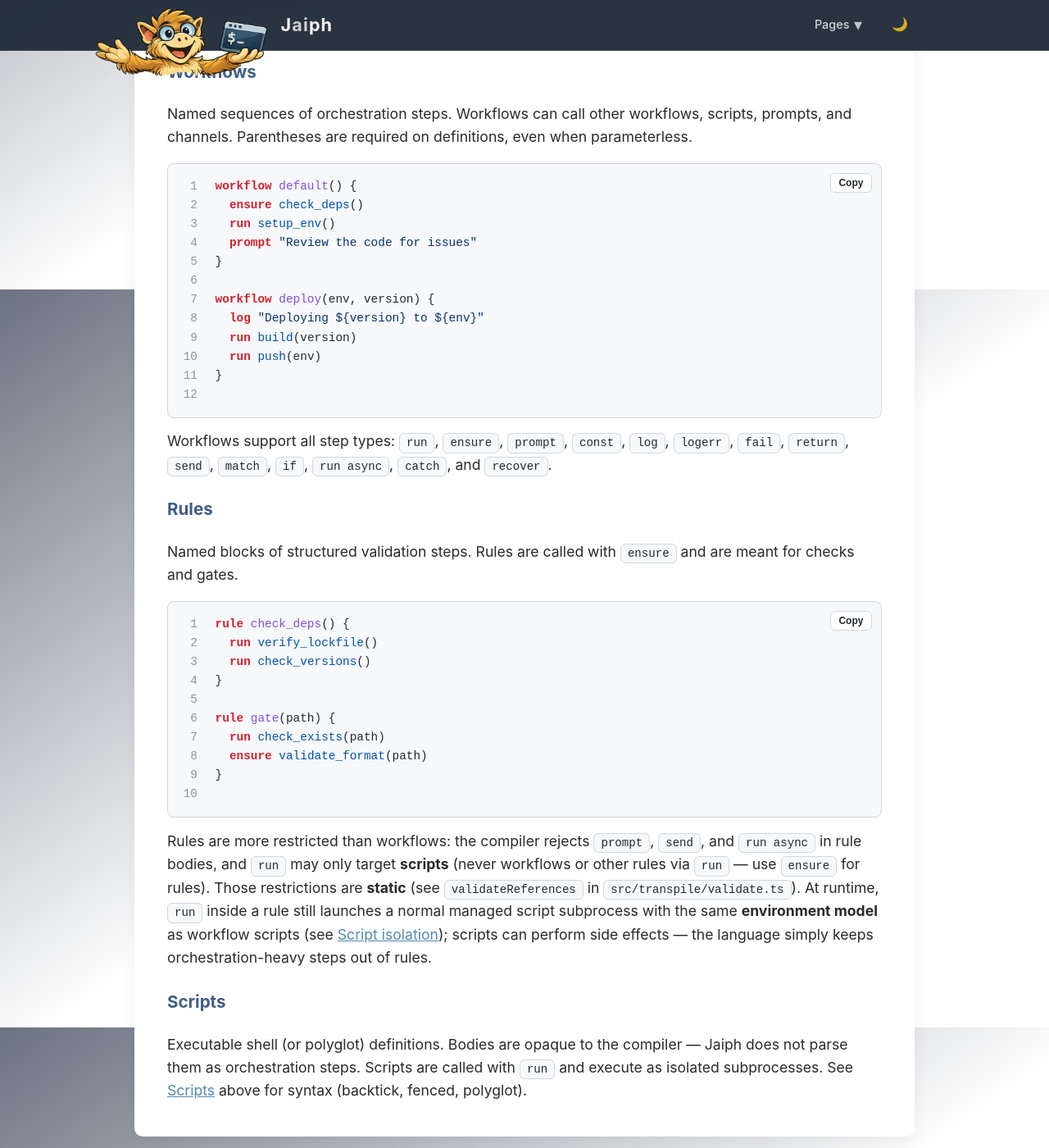
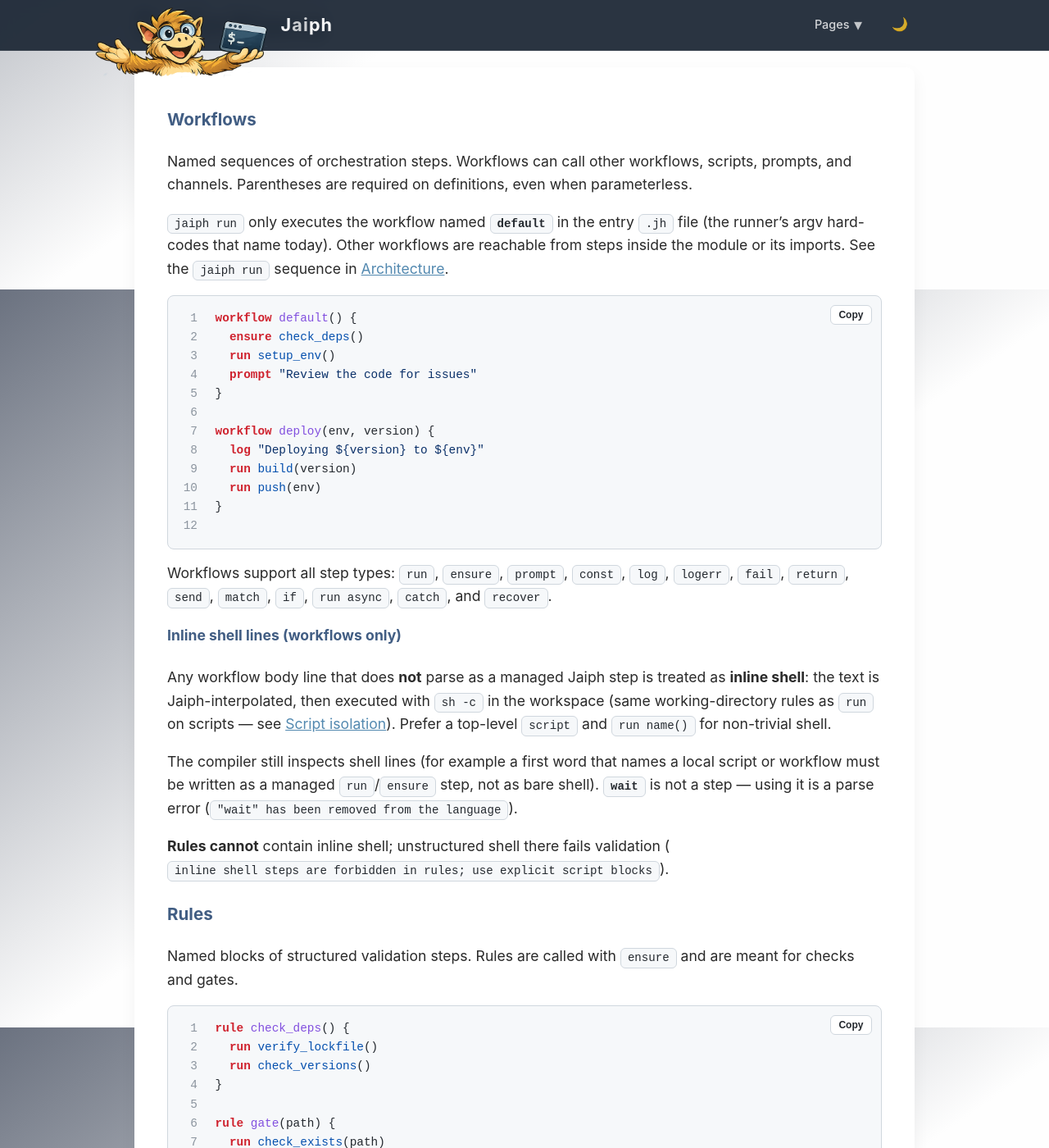
Before and after one commit to jaiphlang/jaiph, a Jekyll site: the page built from docs/language.md, in a window 1280 px wide and 1400 px high, scrolled down 5947 px. Shown: the whole window at 82% size. Built offline with Jekyll 4.4.1, drawn with Linux system fonts in a browser that asks for light colours; some of the changed text lies outside the part shown.

Commit message:
docs: document for-line iteration; use it in docs_parity
Add language.md subsection for `for … in …`. Queue follow-up on optional
trim/skip-empty sugar. Replace head/tail recursion in .jaiph/docs_parity.jh
with a loop over the docs path list.

Co-authored-by: Cursor <cursoragent@cursor.com>

````diff
--- a/docs/language.md
+++ b/docs/language.md
@@ -164,7 +164,7 @@ Routes (`->`) declare which workflows receive messages sent to the channel. See
 
 ### Config
 
-Optional block setting agent and run options. Allowed at module level and inside individual workflow bodies.
+Optional `config { … }` block. At **module** level it may set `agent.*`, `run.*`, `runtime.*`, and `module.*` keys (see `src/parse/metadata.ts`). A **workflow** may contain **at most one** nested `config { … }`, it must appear **before** the first step, and only **`agent.*`** and **`run.*`** are allowed there — `runtime.*` and `module.*` are rejected with `E_PARSE`.
 
 ```jaiph
 config {
@@ -182,6 +182,8 @@ See [Configuration](configuration.md) for all available keys and precedence rule
 
 Named sequences of orchestration steps. Workflows can call other workflows, scripts, prompts, and channels. Parentheses are required on definitions, even when parameterless.
 
+`jaiph run` only executes the workflow named **`default`** in the entry `.jh` file (the runner’s argv hard-codes that name today). Other workflows are reachable from steps inside the module or its imports. See the `jaiph run` sequence in [Architecture](architecture.md).
+
 ```jaiph
 workflow default() {
   ensure check_deps()
@@ -197,6 +199,14 @@ workflow deploy(env, version) {
 ```
 
 Workflows support all step types: `run`, `ensure`, `prompt`, `const`, `log`, `logerr`, `fail`, `return`, `send`, `match`, `if`, `run async`, `catch`, and `recover`.
+
+#### Inline shell lines (workflows only)
+
+Any workflow body line that does **not** parse as a managed Jaiph step is treated as **inline shell**: the text is Jaiph-interpolated, then executed with `sh -c` in the workspace (same working-directory rules as `run` on scripts — see [Script isolation](#script-isolation)). Prefer a top-level `script` and `run name()` for non-trivial shell.
+
+The compiler still inspects shell lines (for example a first word that names a local script or workflow must be written as a managed `run`/`ensure` step, not as bare shell). **`wait`** is not a step — using it is a parse error (`"wait" has been removed from the language`).
+
+**Rules cannot** contain inline shell; unstructured shell there fails validation (`inline shell steps are forbidden in rules; use explicit script blocks`).
 
 ### Rules
 
@@ -214,7 +224,9 @@ rule gate(path) {
 }
 ```
 
-Rules are more restricted than workflows: the compiler rejects `prompt`, `send`, and `run async` in rule bodies, and `run` may only target **scripts** (never workflows or other rules via `run` — use `ensure` for rules). Those restrictions are **static** (see `validateReferences` in `src/transpile/validate.ts`). At runtime, `run` inside a rule still launches a normal managed script subprocess with the same **environment model** as workflow scripts (see [Script isolation](#script-isolation)); scripts can perform side effects — the language simply keeps orchestration-heavy steps out of rules.
+Rules are more restricted than workflows: the compiler rejects `prompt`, `send`, and `run async` in rule bodies, and `run` may only target **scripts** (never workflows or other rules via `run` — use `ensure` for rules). Rule bodies also reject `const … = prompt`. Those restrictions are **static** (see `validateReferences` in `src/transpile/validate.ts`). At runtime, `run` inside a rule still launches a normal managed script subprocess with the same **environment model** as workflow scripts (see [Script isolation](#script-isolation)); scripts can perform side effects — the language simply keeps orchestration-heavy steps out of rules.
+
+`catch` and **`recover`** on **`run`** are allowed in rules the same as in workflows. **`recover` never attaches to `ensure`** — only `run` steps support `recover`.
 
 ### Scripts
 
@@ -423,7 +435,7 @@ workflow default() {
 **Constraints:**
 - `recover` requires exactly one binding: `recover(name)`. Bare `recover` without bindings is a parse error.
 - All call arguments must appear inside parentheses **before** `recover`.
-- `recover` is available on `run` steps in workflows only (not `ensure`). `recover` also works with `run async` — see [`run async`](#run-async--concurrent-execution-with-handles).
+- `recover` is only valid on **`run`** steps (`ensure` supports `catch`, not `recover`). It is allowed in both workflow and rule bodies. `recover` also works with `run async` — see [`run async`](#run-async--concurrent-execution-with-handles).
 - `recover` and `catch` are mutually exclusive on the same step — use one or the other.
 
 ### `prompt` — Agent Interaction
@@ -666,6 +678,20 @@ workflow default(env) {
 ```
 
 
+### `for` — Iterate lines of a string
+
+```jaiph
+for line in paths_blob {
+  if line != "" {
+    run process_one(line)
+  }
+}
+```
+
+`for <identifier> in <identifier> { … }` splits the **string value** of the right-hand variable on newlines (`\r\n` is normalized to `\n`). If the string ends with a final newline, the trailing empty segment is **not** iterated (so `"a\nb\n"` yields two lines, not three). **Interior** empty lines are still yielded as empty strings. There is **no** automatic trimming of whitespace; use an `if` guard, `match`, or a script when you need to skip blanks or strip indentation.
+
+The iterator name must not conflict with an existing parameter, `const`, or capture in the same scope. After the loop completes, the iterator variable remains set to the last line visited (same shared scope as other workflow bindings).
+
 ## Inline Scripts
 
 Embed a shell command directly in a step without a named `script` definition. Single backticks for one-liners, triple backticks for multiline.
@@ -719,9 +745,7 @@ If the inline capture fails, the enclosing step fails. Nested inline captures ar
 
 **Emitted script files** do not embed module `const` values or other Jaiph “shims” — the transpiler writes the authored body plus a shebang (see `emitScriptsForModule` / `emit-script.ts`). Anything a script needs from the module must be passed as **positional arguments** (`$1`, `$2`, …), read from paths under `JAIPH_WORKSPACE`, or live in shared script sources (`import script`).
 
-**Subprocess environment (`NodeWorkflowRuntime`):** When the AST interpreter runs `run` / inline scripts, it spawns the emitted executable with the **current workflow scope environment** — a copy of the runner’s `process.env` merged with Jaiph-populated keys (`JAIPH_SCRIPTS`, `JAIPH_WORKSPACE`, `JAIPH_RUN_DIR`, `JAIPH_ARTIFACTS_DIR`, prompt-related `JAIPH_AGENT_*` variables when set, and values derived from `config { … }` via metadata). It is **not** reset to a tiny fixed allowlist; anything visible to the workflow runner is visible to child scripts unless your deployment strips the parent environment.
-
-The kernel helper `run-step-exec.ts` still uses a **minimal** env (`PATH`, `HOME`, `TERM`, `USER`, `JAIPH_SCRIPTS`, `JAIPH_WORKSPACE`) for its own **internal** `spawnSync` script-capture paths — that is not the same code path as ordinary `NodeWorkflowRuntime` `spawn()` for user `script` steps.
+**Subprocess environment (`NodeWorkflowRuntime`):** Managed **script** steps (`run` on a named script, script import, or inline `` `…` `` / fenced body), and **workflow inline shell** lines, all use the same **`scope.env`**: the runner’s `process.env` as adjusted by Jaiph (for example `JAIPH_SCRIPTS`, `JAIPH_WORKSPACE`, `JAIPH_RUN_DIR`, `JAIPH_ARTIFACTS_DIR`, prompt-related `JAIPH_AGENT_*` when set, and keys derived from `config { … }`). It is **not** reset to a small fixed allowlist; anything visible to the workflow runner is visible to child processes unless your deployment strips the parent environment.
 
 **Interpolation rules by body form:**
 
````
Also changed, not shown: QUEUE.md (+17 -0 lines), 1 other file.
